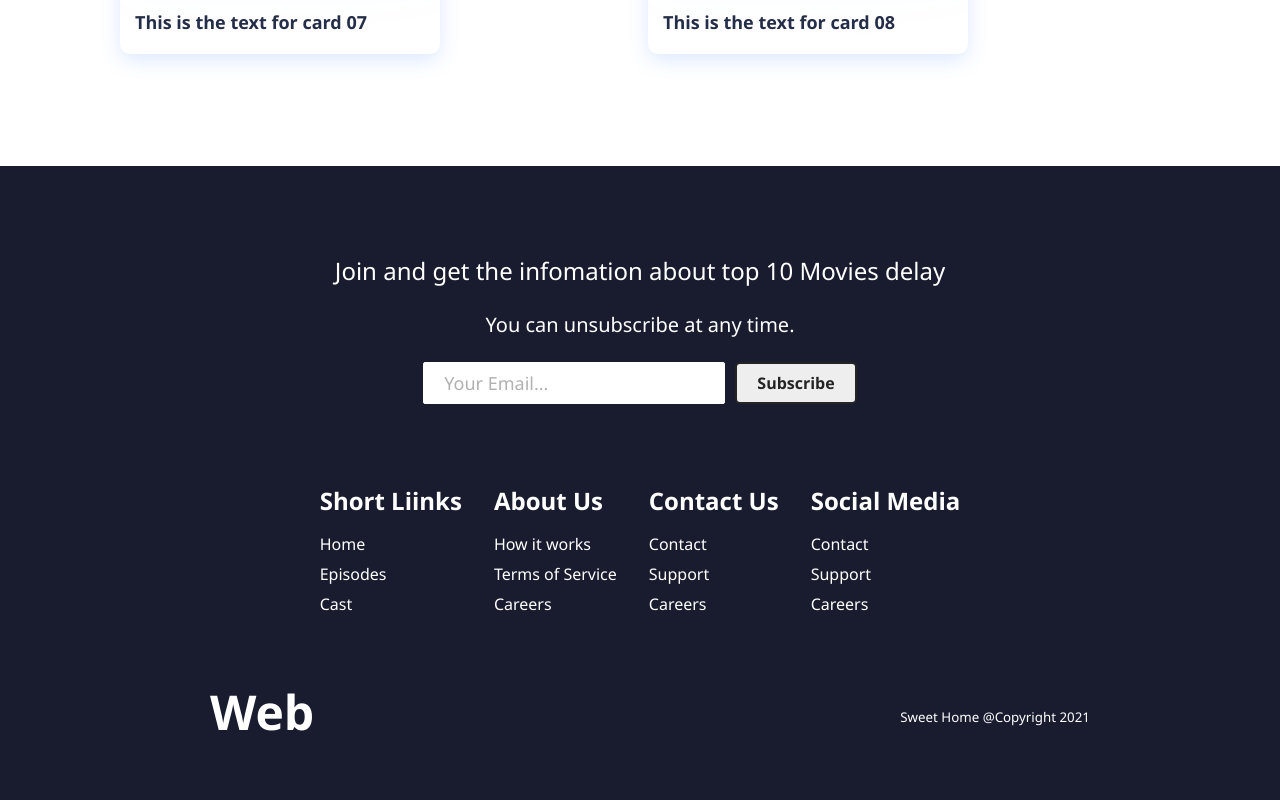
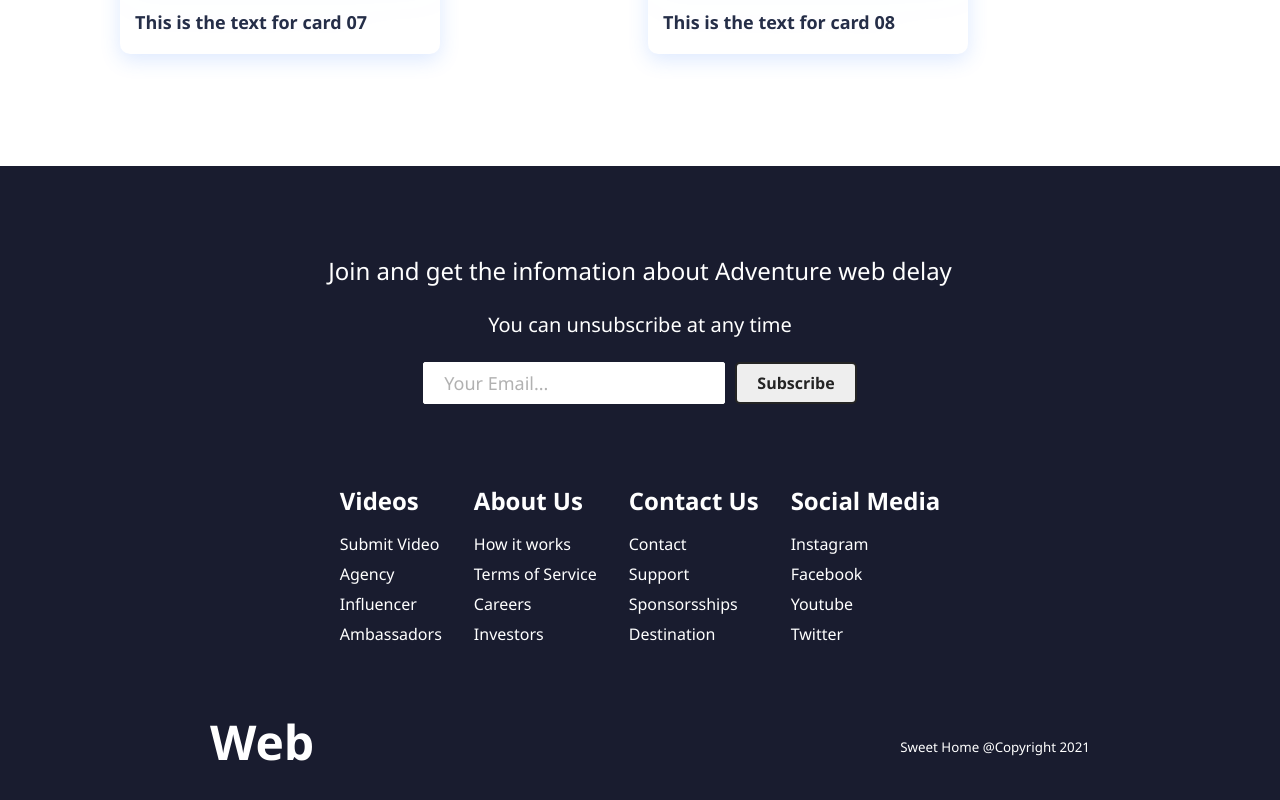
Before and after one commit to jyotip101/Webside-in-React, a React (Create React App) app: page / in a window 1280 px wide. Shown: the part 1720-2520 px from the top of the page. Built offline with nearby package versions, Linux system fonts and the light colour scheme; some icons are missing.

Commit message:
added footer style

```diff
--- a/public/index.html
+++ b/public/index.html
@@ -3,7 +3,11 @@
   <head>
     <meta charset="utf-8" />
     <meta name="viewport" content="width=device-width, initial-scale=1" />
-     <link rel="stylesheet" href="./fontawesome-free-5.15.2-web/css/all.css">
+
+    <!-- <link rel="stylesheet" href="./fontawesome-free-5.15.2-web/css/all.css"> -->
+
+    <script src="https://kit.fontawesome.com/====add your kit heare====.js" crossorigin="anonymous"></script>
+
     <title>Webside in React</title>
   </head>
   <body>
--- a/src/components/Footer.js
+++ b/src/components/Footer.js
@@ -9,10 +9,10 @@ function Footer() {
         <div className="footer-container">
             <section className="footer-subscription">
                 <p className="footer-subscription-heading">
-                    Join and get the infomation about top 10 Movies delay
+                    Join and get the infomation about Adventure web delay
                 </p>
                 <p className="footer-subscription-text">
-                    You can unsubscribe at any time.
+                    You can unsubscribe at any time
                 </p>
                 <div className="input-area">
                     <form action="">
@@ -29,16 +29,18 @@ function Footer() {
 
                  <div className="footer-link-wrapper">
                     <div className="footer-link-items">
-                        <h2>Short Liinks</h2>
-                        <Link to='/'>Home</Link>
-                        <Link to='/'>Episodes</Link>
-                        <Link to='/'>Cast</Link>
+                        <h2>Videos</h2>
+                        <Link to='/'>Submit Video</Link>
+                        <Link to='/'>Agency</Link>
+                        <Link to='/'>Influencer</Link>
+                        <Link to='/'>Ambassadors</Link>
                     </div>
                     <div className="footer-link-items">
                         <h2>About Us</h2>
                         <Link to='/'>How it works</Link>
                         <Link to='/'>Terms of Service</Link>
                         <Link to='/'>Careers</Link>
+                        <Link to='/'>Investors</Link>
                     </div>
                 </div>
 
@@ -47,13 +49,15 @@ function Footer() {
                         <h2>Contact Us</h2>
                         <Link to='/'>Contact</Link>
                         <Link to='/'>Support</Link>
-                        <Link to='/'>Careers</Link>
+                        <Link to='/'>Sponsorsships</Link>
+                        <Link to='/'>Destination</Link>
                     </div>
                     <div className="footer-link-items">
                         <h2>Social Media</h2>
-                        <Link to='/'>Contact</Link>
-                        <Link to='/'>Support</Link>
-                        <Link to='/'>Careers</Link>
+                        <Link to='/'>Instagram</Link>
+                        <Link to='/'>Facebook</Link>
+                        <Link to='/'>Youtube</Link>
+                        <Link to='/'>Twitter</Link>
                     </div>
                 </div>
             </div>
```
